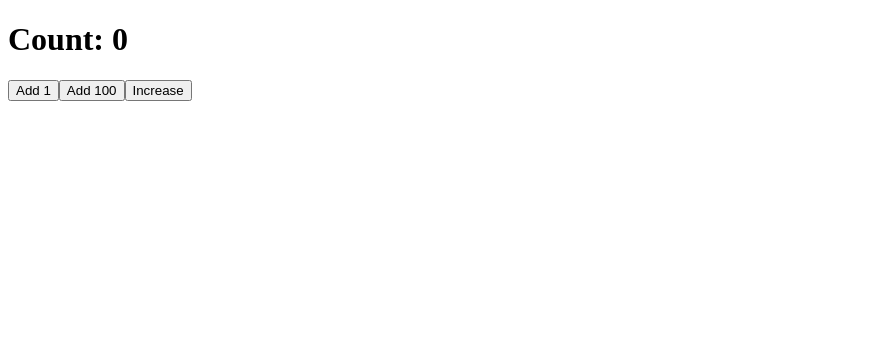
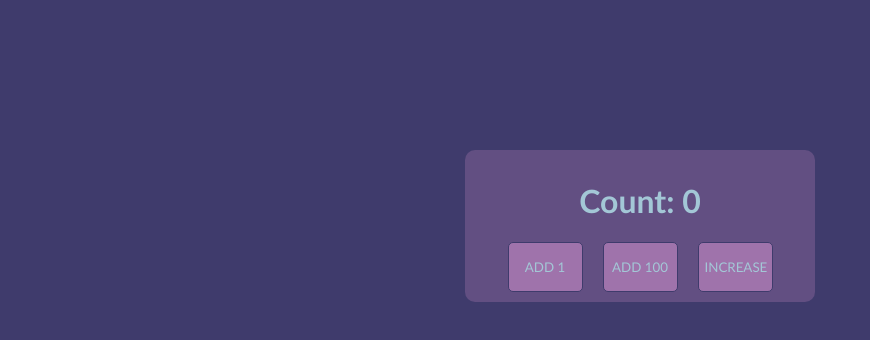
Before and after one commit to mate-academy/react_counter, a React (Create React App) app: page / in a window 1280 px wide. Shown: the top 340 px of the page, without its empty margins (0-870 px from the left). Built offline with nearby package versions, Linux system fonts and the light colour scheme.

Commit message:
add functionality to react_counter

```diff
--- a/src/App.scss
+++ b/src/App.scss
@@ -2,6 +2,38 @@ iframe {
   display: none;
 }
 
+* {
+  box-sizing: border-box;
+}
+
+:root {
+  background-color: #3f3b6c;
+  color: #a3c7d6;
+  font-family: "Gill Sans", "Gill Sans MT", Calibri, "Trebuchet MS", sans-serif;
+
+}
+
+.App {
+  width: 350px;
+  margin: 150px auto 0;
+  padding: 10px;
+  border-radius: 10px;
+  background-color: #624f82;
+  text-align: center;
+}
+
 button {
+  margin: 0 10px;
+  width: 75px;
+  height: 50px;
+
+  border: 1px solid #3f3b6c;
+  border-radius: 5px;
+  background-color: #9f73ab;
+  color: inherit;
+
+  font-family: inherit;
+  text-align: center;
+  text-transform: uppercase;
   cursor: pointer;
 }
--- a/src/App.tsx
+++ b/src/App.tsx
@@ -11,11 +11,11 @@ export class App extends React.Component<{}, State> {
   };
 
   addOne = () => {
-    // write code here
+    this.setState((state) => ({ count: state.count + 1 }));
   };
 
   add100 = () => {
-    // write code here
+    this.setState((state) => ({ count: state.count + 100 }));
   };
 
   // DON'T change the code below
```
Also changed, not shown: 1 other file (tests, documents, lock files or other folders).
